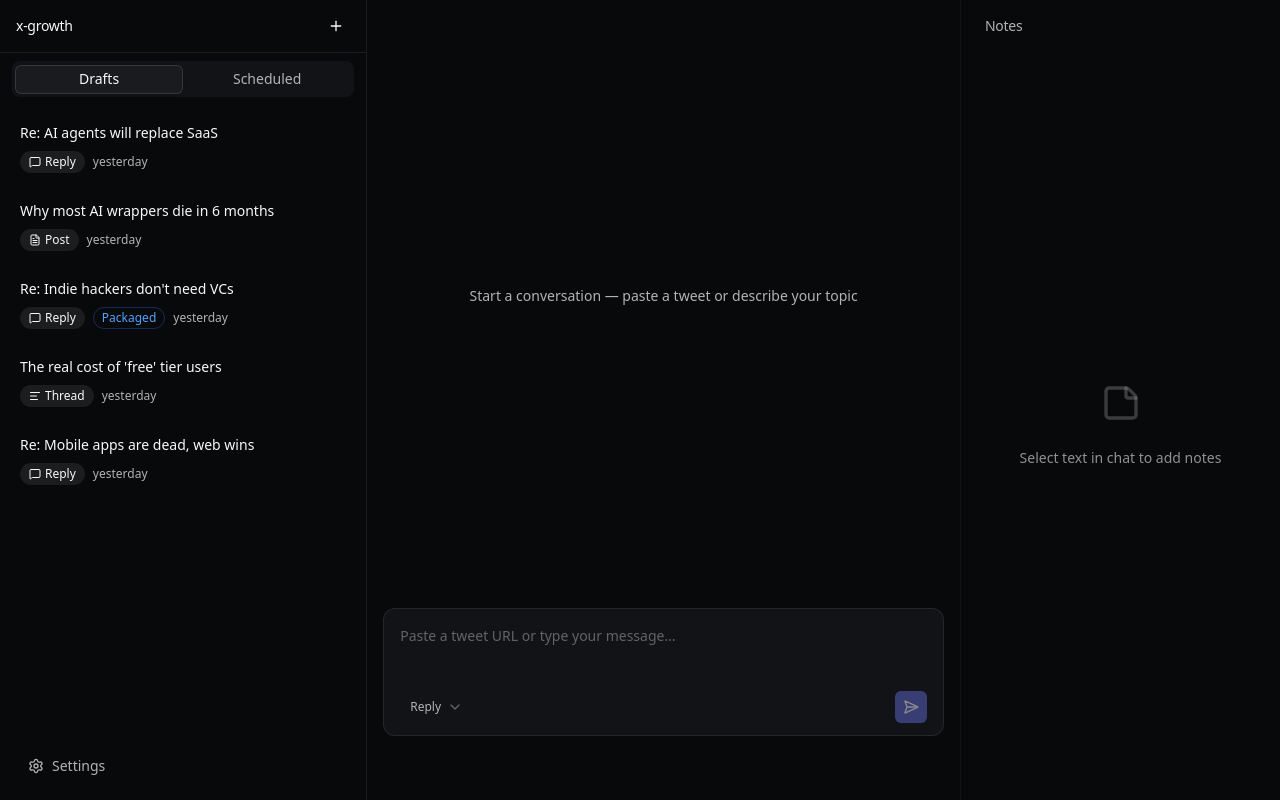
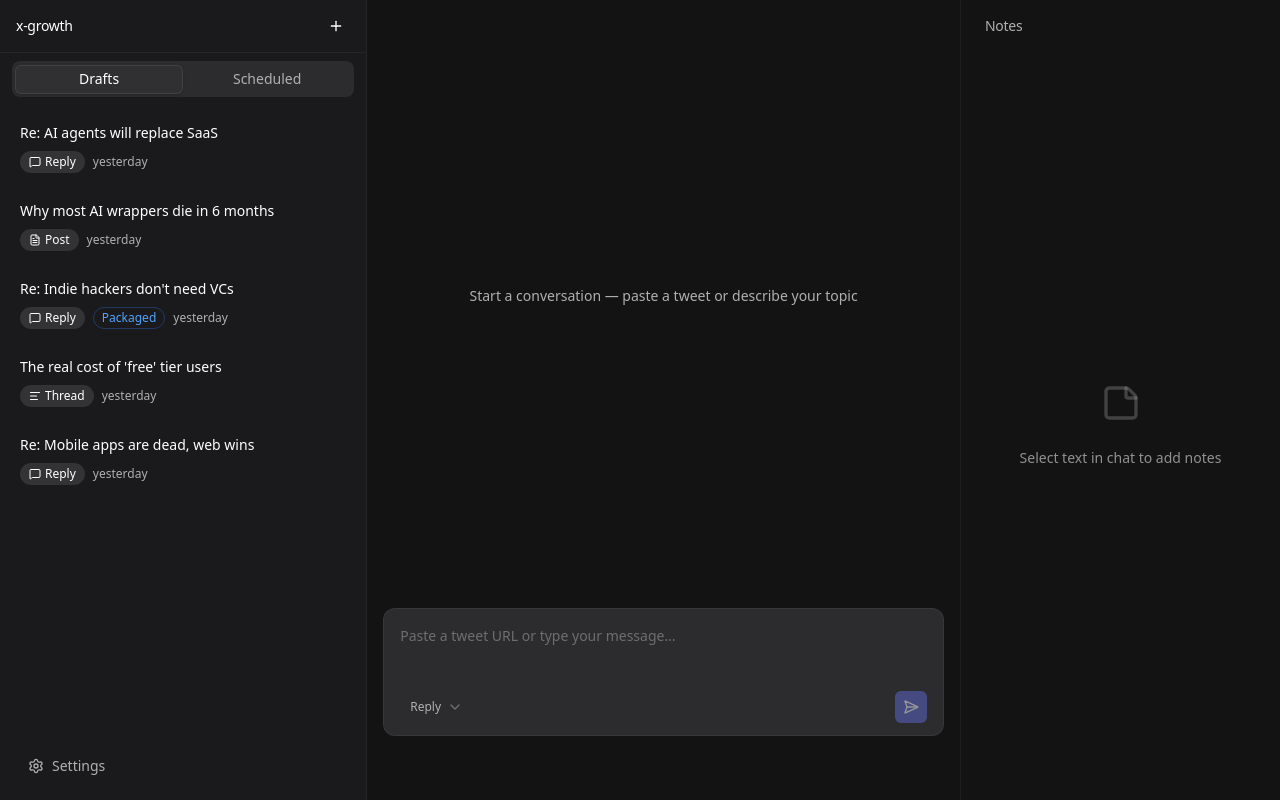
Before and after one commit to RBCHK/x-growth-copilot, a Next.js app: page /c/1 in a window 1280 px wide. Built offline with nearby package versions, Linux system fonts and the light colour scheme.

Commit message:
Update global styles for dark mode, adjust sidebar background colors, and enhance chat input component with dynamic height adjustment. Refactor border styles across various components for consistency.

```diff
--- a/src/app/(app)/c/[id]/page.tsx
+++ b/src/app/(app)/c/[id]/page.tsx
@@ -18,7 +18,7 @@ export default function ConversationPage({ params }: Props) {
         <div className="flex flex-1 flex-col overflow-hidden">
           <ChatArea />
         </div>
-        <aside className="hidden w-80 shrink-0 border-l border-white/[0.04] bg-background lg:flex lg:flex-col">
+        <aside className="hidden w-80 shrink-0 border-l border-border bg-background lg:flex lg:flex-col">
           <NotesSidebar />
         </aside>
       </div>
--- a/src/app/(app)/layout.tsx
+++ b/src/app/(app)/layout.tsx
@@ -10,7 +10,7 @@ export default function AppLayout({
     <div className="flex h-screen overflow-hidden">
       <MobileSidebar />
 
-      <aside className="hidden w-[22.95rem] shrink-0 border-r border-border md:flex md:flex-col">
+      <aside className="hidden w-[22.95rem] shrink-0 border-r border-border bg-[var(--sidebar)] md:flex md:flex-col">
         <LeftSidebar />
       </aside>
 
--- a/src/app/globals.css
+++ b/src/app/globals.css
@@ -83,37 +83,37 @@
 }
 
 .dark {
-  /* Linear-style palette: deep background, surface, elevated */
-  --background: #08090a;
-  --foreground: #f7f8f8;
-  --card: #121316;
-  --card-foreground: #f7f8f8;
-  --popover: #1c1d1f;
-  --popover-foreground: #f7f8f8;
+  /* Screenshot palette: dark grey/black base, lighter sidebar, subtle borders */
+  --background: #131314;
+  --foreground: #ffffff;
+  --card: #2c2c2f;
+  --card-foreground: #ffffff;
+  --popover: #2c2c2f;
+  --popover-foreground: #ffffff;
   --primary: #5e6ad2;
   --primary-foreground: #ffffff;
-  --secondary: #1c1d1f;
-  --secondary-foreground: #f7f8f8;
-  --muted: #121316;
-  --muted-foreground: #b1b3b5;
-  --accent: #1c1d1f;
-  --accent-foreground: #f7f8f8;
+  --secondary: #333336;
+  --secondary-foreground: #ffffff;
+  --muted: #2c2c2f;
+  --muted-foreground: #b0b0b0;
+  --accent: #2c2c2f;
+  --accent-foreground: #ffffff;
   --destructive: oklch(0.704 0.191 22.216);
-  --border: rgba(255, 255, 255, 0.08);
-  --input: rgba(255, 255, 255, 0.12);
+  --border: rgba(255, 255, 255, 0.05);
+  --input: rgba(255, 255, 255, 0.08);
   --ring: rgba(94, 106, 210, 0.5);
   --chart-1: oklch(0.488 0.243 264.376);
   --chart-2: oklch(0.696 0.17 162.48);
   --chart-3: oklch(0.769 0.188 70.08);
   --chart-4: oklch(0.627 0.265 303.9);
   --chart-5: oklch(0.645 0.246 16.439);
-  --sidebar: #121316;
-  --sidebar-foreground: #f7f8f8;
+  --sidebar: #1a1a1c;
+  --sidebar-foreground: #ffffff;
   --sidebar-primary: #5e6ad2;
   --sidebar-primary-foreground: #ffffff;
-  --sidebar-accent: #1c1d1f;
-  --sidebar-accent-foreground: #f7f8f8;
-  --sidebar-border: rgba(255, 255, 255, 0.08);
+  --sidebar-accent: #2c2c2f;
+  --sidebar-accent-foreground: #ffffff;
+  --sidebar-border: rgba(255, 255, 255, 0.05);
   --sidebar-ring: rgba(94, 106, 210, 0.5);
 }
 
--- a/src/components/chat-bubble.tsx
+++ b/src/components/chat-bubble.tsx
@@ -15,7 +15,7 @@ export function ChatBubble({ message }: ChatBubbleProps) {
           "max-w-[80%] rounded-xl px-4 py-2.5 text-sm leading-relaxed",
           isUser
             ? "bg-primary text-primary-foreground rounded-br-md"
-            : "border border-white/[0.06] bg-muted text-foreground rounded-bl-md",
+            : "border border-border bg-muted text-foreground rounded-bl-md",
         )}
       >
         <p className="whitespace-pre-wrap">{message.content}</p>
--- a/src/components/chat-input.tsx
+++ b/src/components/chat-input.tsx
@@ -1,6 +1,6 @@
 "use client";
 
-import { useRef, useCallback, useEffect, type KeyboardEvent } from "react";
+import { useState, useRef, useCallback, useLayoutEffect, type KeyboardEvent } from "react";
 import { SendHorizontal, ChevronDown } from "lucide-react";
 import { Button } from "@/components/ui/button";
 import {
@@ -32,26 +32,27 @@ export function ChatInput({
   disabled,
 }: ChatInputProps) {
   const textareaRef = useRef<HTMLTextAreaElement>(null);
+  const [textareaHeight, setTextareaHeight] = useState(MIN_HEIGHT_PX);
 
   const adjustHeight = useCallback(() => {
     const el = textareaRef.current;
     if (!el) return;
     if (!value.trim()) {
-      el.style.height = `${MIN_HEIGHT_PX}px`;
+      setTextareaHeight(MIN_HEIGHT_PX);
       return;
     }
     el.style.height = `${MAX_HEIGHT_PX + 1}px`;
     const h = Math.min(Math.max(el.scrollHeight, MIN_HEIGHT_PX), MAX_HEIGHT_PX);
     el.style.height = `${h}px`;
+    setTextareaHeight(h);
   }, [value]);
 
-  useEffect(() => {
+  useLayoutEffect(() => {
     adjustHeight();
   }, [value, adjustHeight]);
 
   function handleChange(e: React.ChangeEvent<HTMLTextAreaElement>) {
     onChange(e.target.value);
-    requestAnimationFrame(() => adjustHeight());
   }
 
   function handleKeyDown(e: KeyboardEvent<HTMLTextAreaElement>) {
@@ -64,15 +65,16 @@ export function ChatInput({
   return (
     <div className="bg-background px-4 pt-4 pb-16">
       <div className="mx-auto w-full max-w-2xl">
-        <div className="rounded-xl border border-white/[0.08] bg-card transition-colors duration-150 focus-within:border-white/[0.12]">
+        <div className="rounded-xl border border-border bg-card transition-colors duration-150 focus-within:border-white/[0.08]">
           <textarea
             ref={textareaRef}
             value={value}
             onChange={handleChange}
             onKeyDown={handleKeyDown}
             placeholder="Paste a tweet URL or type your message…"
-            rows={3}
+            rows={1}
             disabled={disabled}
+            style={{ height: textareaHeight }}
             className="min-h-[72px] w-full max-h-[200px] resize-none border-0 bg-transparent px-4 pt-4 pb-2 text-left text-sm leading-relaxed text-foreground placeholder:text-muted-foreground/50 focus:outline-none focus:ring-0 disabled:opacity-50 transition-[height] duration-150 ease-out"
           />
           <div className="flex items-center justify-between gap-2 px-4 pb-3 pt-1">
--- a/src/components/left-sidebar.tsx
+++ b/src/components/left-sidebar.tsx
@@ -35,19 +35,19 @@ function slotStatusConfig(status: SlotStatus) {
     case "empty":
       return {
         icon: <Circle className="h-3.5 w-3.5 text-muted-foreground" />,
-        className: "border border-white/[0.08] bg-muted/40",
+        className: "border border-border bg-muted/40",
         label: "Empty",
       };
     case "filled":
       return {
         icon: <Clock className="h-3.5 w-3.5 text-blue-400" />,
-        className: "border border-white/[0.08] bg-blue-500/10",
+        className: "border border-border bg-blue-500/10",
         label: "Ready",
       };
     case "posted":
       return {
         icon: <CheckCircle2 className="h-3.5 w-3.5 text-emerald-400" />,
-        className: "border border-white/[0.08] bg-emerald-500/10",
+        className: "border border-border bg-emerald-500/10",
         label: "Posted",
       };
   }
--- a/src/components/notes-sidebar.tsx
+++ b/src/components/notes-sidebar.tsx
@@ -38,7 +38,7 @@ export function NotesSidebar() {
             {notes.map((note) => (
               <div
                 key={note.id}
-                className="group relative rounded-xl border border-white/[0.06] bg-white/[0.03] px-4 py-3 transition-colors duration-150"
+                className="group relative rounded-xl border border-border bg-white/[0.03] px-4 py-3 transition-colors duration-150"
               >
                 <p className="pr-6 text-sm leading-relaxed">{note.content}</p>
                 <Button
--- a/src/components/settings-sheet.tsx
+++ b/src/components/settings-sheet.tsx
@@ -149,7 +149,7 @@ function VoiceBankTab() {
             filtered.map((entry) => (
               <div
                 key={entry.id}
-                className="group relative rounded-lg border border-white/[0.08] bg-muted/40 px-3 py-2.5 transition-colors duration-150"
+                className="group relative rounded-lg border border-border bg-muted/40 px-3 py-2.5 transition-colors duration-150"
               >
                 <p className="pr-8 text-sm leading-relaxed">{entry.content}</p>
                 <Button
--- a/src/components/text-selection-popup.tsx
+++ b/src/components/text-selection-popup.tsx
@@ -107,7 +107,7 @@ export function TextSelectionPopup() {
   return (
     <div
       ref={popupRef}
-      className="fixed z-50 flex items-center gap-2 rounded-lg border border-white/[0.08] bg-popover p-2 animate-in fade-in-0 zoom-in-95 duration-200"
+      className="fixed z-50 flex items-center gap-2 rounded-lg border border-border bg-popover p-2 animate-in fade-in-0 zoom-in-95 duration-200"
       style={{
         left: position.x,
         top: position.y,
```
